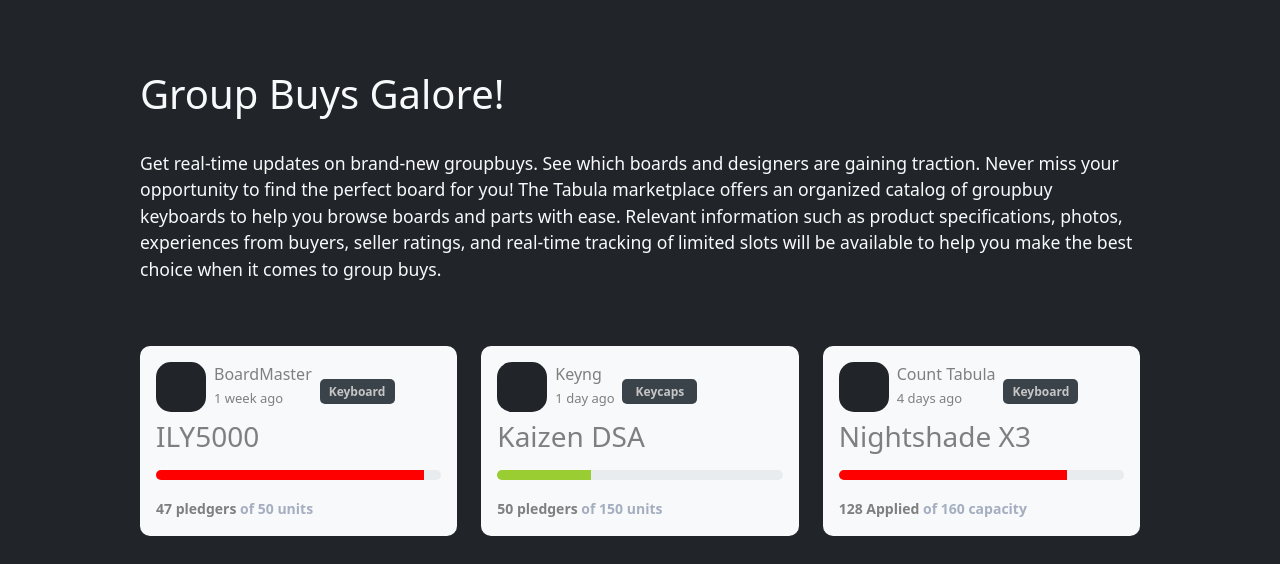
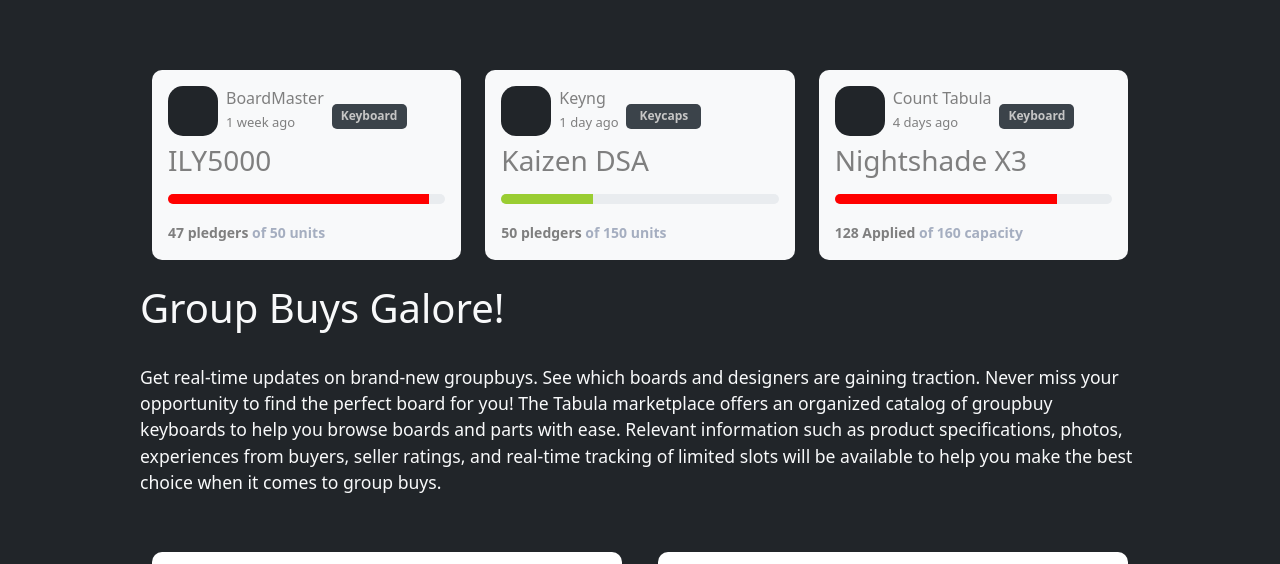
Before and after one commit to JayAiJoe/Tabula, a Vue app: page / in a window 1280 px wide. Shown: the part 153-717 px from the top of the page. Built offline with nearby package versions, Linux system fonts and the light colour scheme.

Commit message:
removed route hash

```diff
--- a/src/components/CommunityFeatures.vue
+++ b/src/components/CommunityFeatures.vue
@@ -112,6 +112,7 @@ a {
   position: relative;
   padding: 24px;
   background: #fff;
+  border-radius: 10px;
 }
 
 .box-top {
--- a/src/components/FeaturePage.vue
+++ b/src/components/FeaturePage.vue
@@ -1,7 +1,10 @@
 <template>
 
 <div style="margin:10%">
-<div class="container mt-5 mb-3">
+<div class="container mt-3 mb-3">
+
+    <feature-card></feature-card>
+
     <div class="row">
         <div class="col-12">
             <h1 class="light title">Group Buys Galore!</h1><br>
@@ -16,7 +19,7 @@
     </div>
     </div>
 
-    <feature-card></feature-card>
+    <designer-features></designer-features>
 
     <div class="container mt-5 mb-3">
     <div class="row">
@@ -33,7 +36,7 @@
     </div>
     </div>
 
-    <designer-features></designer-features>
+    <community-features></community-features>
 
     <div class="container mt-5 mb-3">
     <div class="row">
@@ -50,7 +53,7 @@
     </div>
     </div>
 
-    <community-features></community-features>
+
 
 
 
--- a/src/routes.js
+++ b/src/routes.js
@@ -1,11 +1,11 @@
-import { createRouter, createWebHashHistory } from "vue-router";
+import { createRouter, createWebHistory } from "vue-router";
 
 import SignUpForm from './components/SignUpForm.vue';
 import FeaturePage from './components/FeaturePage.vue'
 
 
 const router = createRouter({
-    history: createWebHashHistory(),
+    history: createWebHistory(),
     routes: [
         {path: '/', component: FeaturePage},
         {path: '/join', component: SignUpForm}
```
